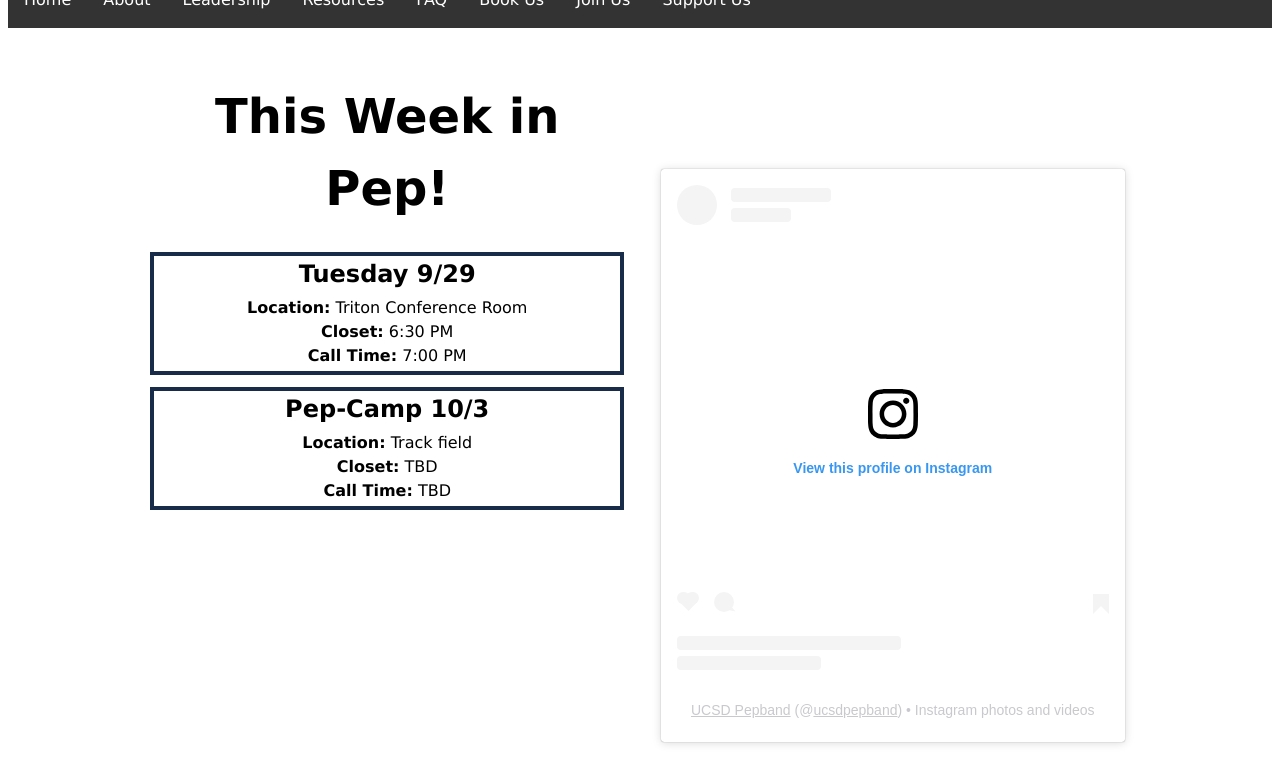
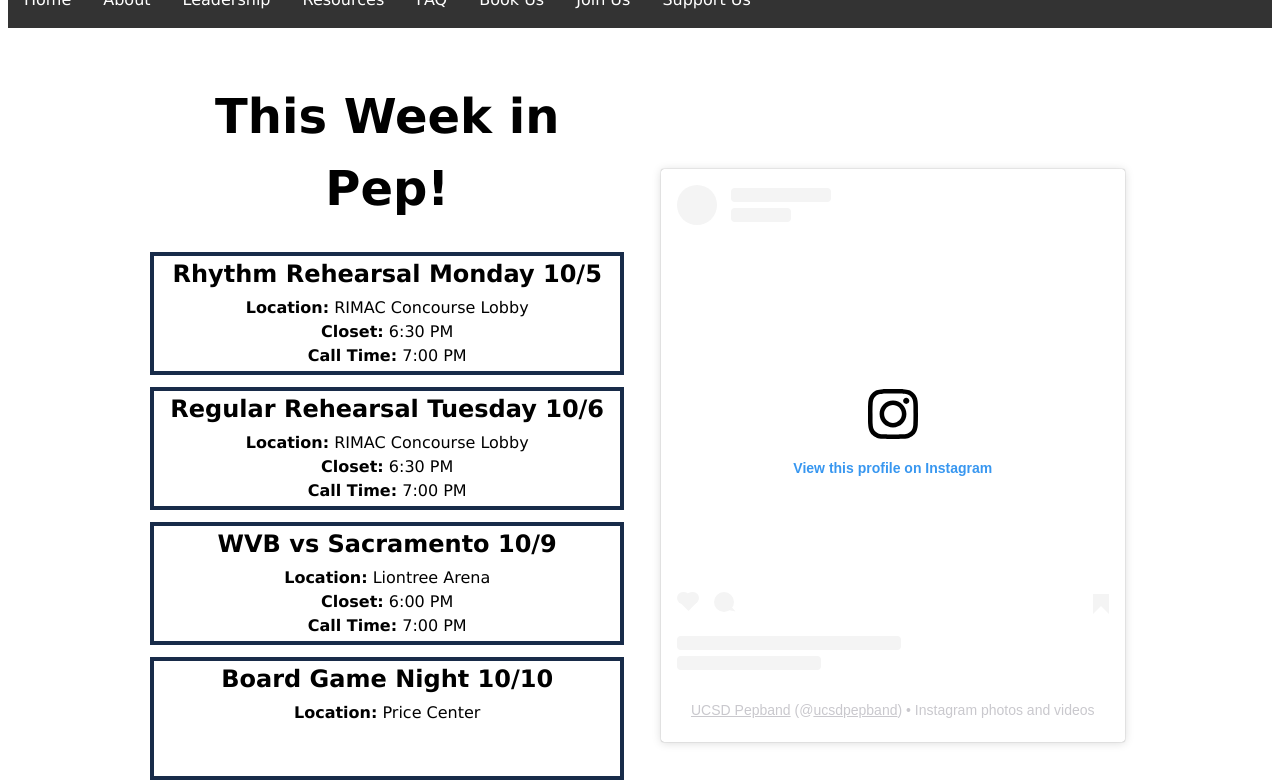
Before and after one commit to The-UCSD-Pepband/The-UCSD-Pepband, a Jekyll site: the page built from index.html, in a window 1280 px wide and 900 px high, scrolled down 276 px, cut to the strip 0-783 px from the top of the window. Built offline with Jekyll 4.4.1, drawn with Linux system fonts in a browser that asks for light colours; a script that is not in the unit is left out.

Commit message:
Week 2 Schedule Updates

```diff
--- a/index.html
+++ b/index.html
@@ -14,14 +14,41 @@ title: TheUCSDPepband
         <div class="column-home">
             <h1>This Week in Pep!</h1>
 
+            <!--Rhythm Rehearsal -->
+            <div class="leaderbio">
+                <div class="weekly-events">
+                    <h2 class="name">Rhythm Rehearsal Monday 10/5</h2>
+                    <p>
+                        <b>Location:</b> RIMAC Concourse Lobby
+                        <br>
+                        <b>Closet:</b> 6:30 PM
+                        <br>
+                        <b>Call Time:</b> 7:00 PM
+                    </p>
+                </div>
+            </div>
+            <!--Rehearsal -->
+            <div class="leaderbio">
+                <div class="weekly-events">
+                    <h2 class="name">Regular Rehearsal Tuesday 10/6</h2>
+                    <p>
+                        <b>Location:</b> RIMAC Concourse Lobby
+                        <br>
+                        <b>Closet:</b> 6:30 PM
+                        <br>
+                        <b>Call Time:</b> 7:00 PM
+                    </p>
+                </div>
+            </div>
+
             <!--Event 1 -->
             <div class="leaderbio">
                 <div class="weekly-events">
-                    <h2 class="name">Tuesday 9/29</h2>
+                    <h2 class="name">WVB vs Sacramento 10/9</h2>
                     <p>
-                        <b>Location:</b> Triton Conference Room
+                        <b>Location:</b> Liontree Arena
                         <br>
-                        <b>Closet:</b> 6:30 PM
+                        <b>Closet:</b> 6:00 PM
                         <br>
                         <b>Call Time:</b> 7:00 PM
                     </p>
@@ -31,13 +58,9 @@ title: TheUCSDPepband
             <!--Event 2 -->
             <div class="leaderbio">
                 <div class="weekly-events">
-                    <h2 class="name">Pep-Camp 10/3</h2>
+                    <h2 class="name">Board Game Night 10/10</h2>
                     <p>
-                        <b>Location:</b> Track field
-                        <br>
-                        <b>Closet:</b> TBD
-                        <br>
-                        <b>Call Time:</b> TBD
+                        <b>Location:</b> Price Center
                     </p>
                 </div>
             </div>
```
